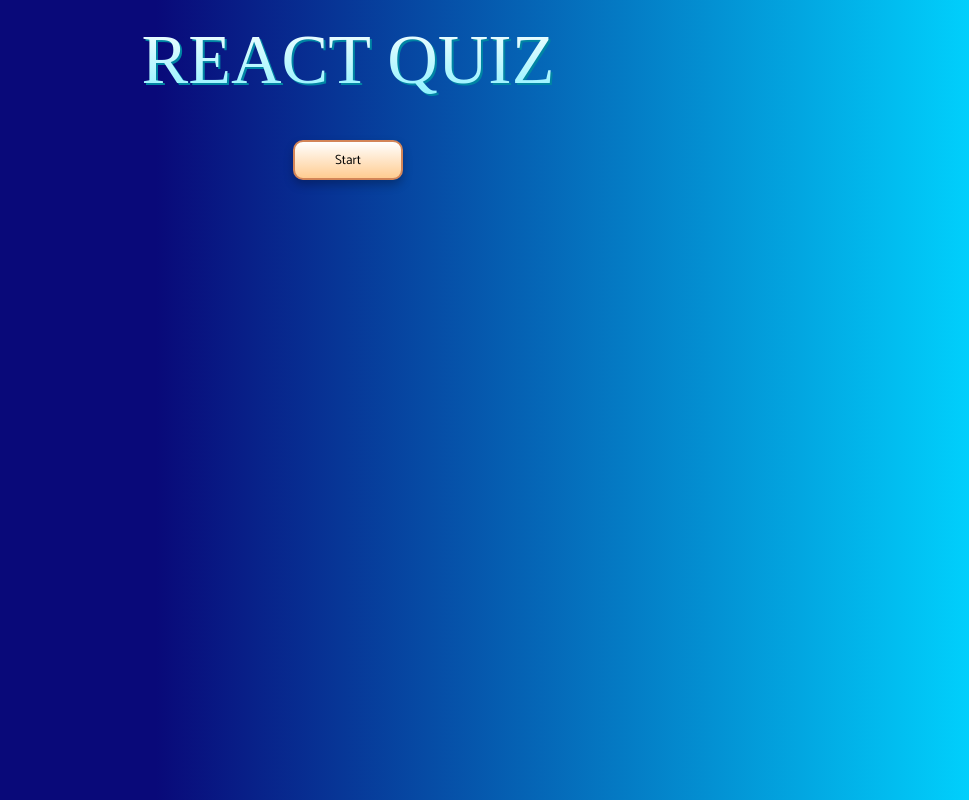
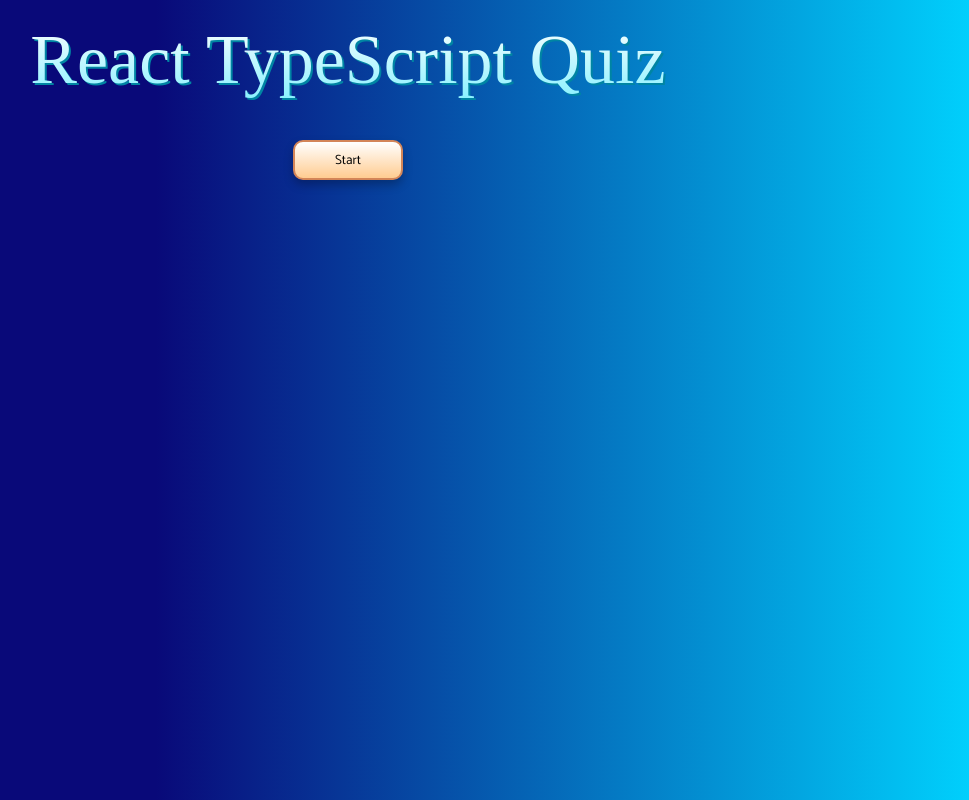
Before and after one commit to JoaoVitorLima242/ts-quiz, a React (Create React App) app: page / in a window 1280 px wide. Shown: the whole page, without its empty margins (292-1261 px from the left). Built offline with nearby package versions, Linux system fonts and the light colour scheme.

Commit message:
last adjusts

```diff
--- a/public/index.html
+++ b/public/index.html
@@ -27,7 +27,7 @@
       work correctly both with client-side routing and a non-root public URL.
       Learn how to configure a non-root public URL by running `npm run build`.
     -->
-    <title>React App</title>
+    <title>Quiz | React TypeScript</title>
   </head>
   <body>
     <noscript>You need to enable JavaScript to run this app.</noscript>
--- a/src/App.tsx
+++ b/src/App.tsx
@@ -67,7 +67,7 @@
     <>
       <GlobalStyle/>
       <Wrapper>
-        <h1>REACT QUIZ</h1>
+        <h1>React TypeScript Quiz</h1>
         {gameOver || userAnswers.length === totalValue ? (
           <button className="start" onClick={() => startTrivia()}>Start</button>
         ) : null}
--- a/src/styles/QuestionCart.styles.ts
+++ b/src/styles/QuestionCart.styles.ts
@@ -2,6 +2,7 @@
 
 export const Wrapper = styled.div`
   max-width: 1100px;
+  min-width: 340px;
   background: #ebfeff;
   border-radius: 10px;
   border: 2px solid #0085a3;
```
